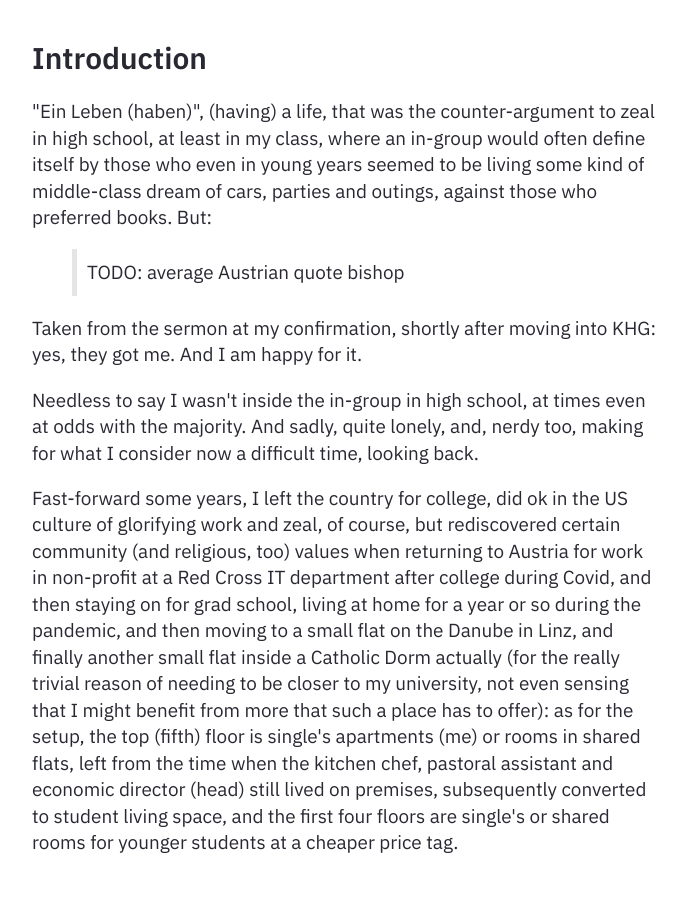
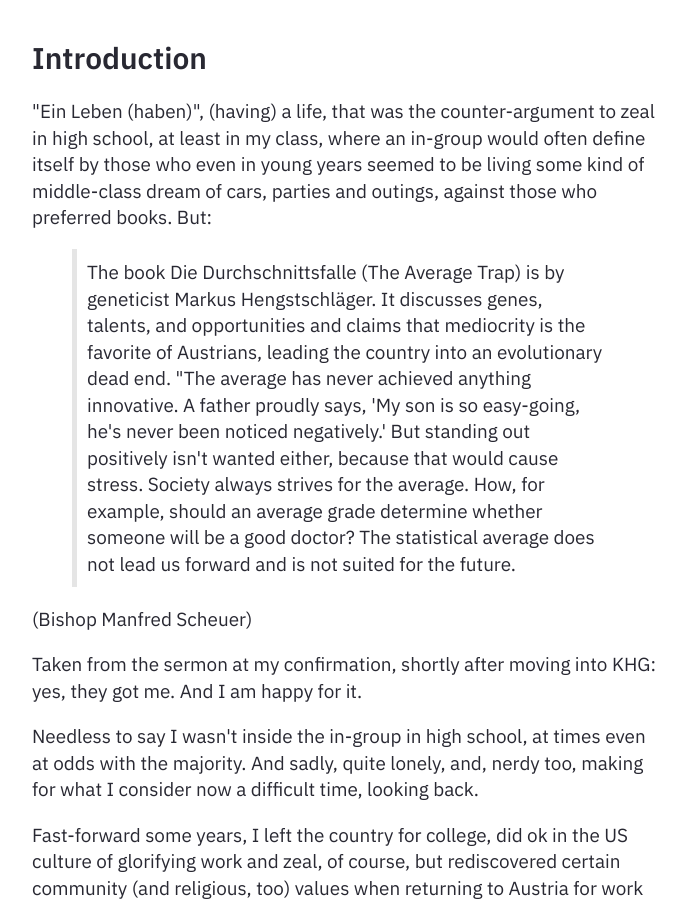
Before and after one commit to heseltime/heseltime.github.io, a Jekyll site: the page built from pages/khg.md, in a window 1280 px wide and 900 px high, scrolled down 294 px. Shown: the whole window, without its empty margins (294-980 px from the left). Built offline with Jekyll 4.4.1, drawn with Linux system fonts in a browser that asks for light colours.

Commit message:
Complete with Quote

```diff
--- a/pages/khg.md
+++ b/pages/khg.md
@@ -11,7 +11,9 @@ feedformat: none
 
 "Ein Leben (haben)", (having) a life, that was the counter-argument to zeal in high school, at least in my class, where an in-group would often define itself by those who even in young years seemed to be living some kind of middle-class dream of cars, parties and outings, against those who preferred books. But:
 
-> TODO: average Austrian quote bishop
+> The book Die Durchschnittsfalle (The Average Trap) is by geneticist Markus Hengstschläger. It discusses genes, talents, and opportunities and claims that mediocrity is the favorite of Austrians, leading the country into an evolutionary dead end. "The average has never achieved anything innovative. A father proudly says, 'My son is so easy-going, he's never been noticed negatively.' But standing out positively isn't wanted either, because that would cause stress. Society always strives for the average. How, for example, should an average grade determine whether someone will be a good doctor? The statistical average does not lead us forward and is not suited for the future.
+
+(Bishop Manfred Scheuer)
 
 Taken from the sermon at my confirmation, shortly after moving into KHG: yes, they got me. And I am happy for it.
 
```
